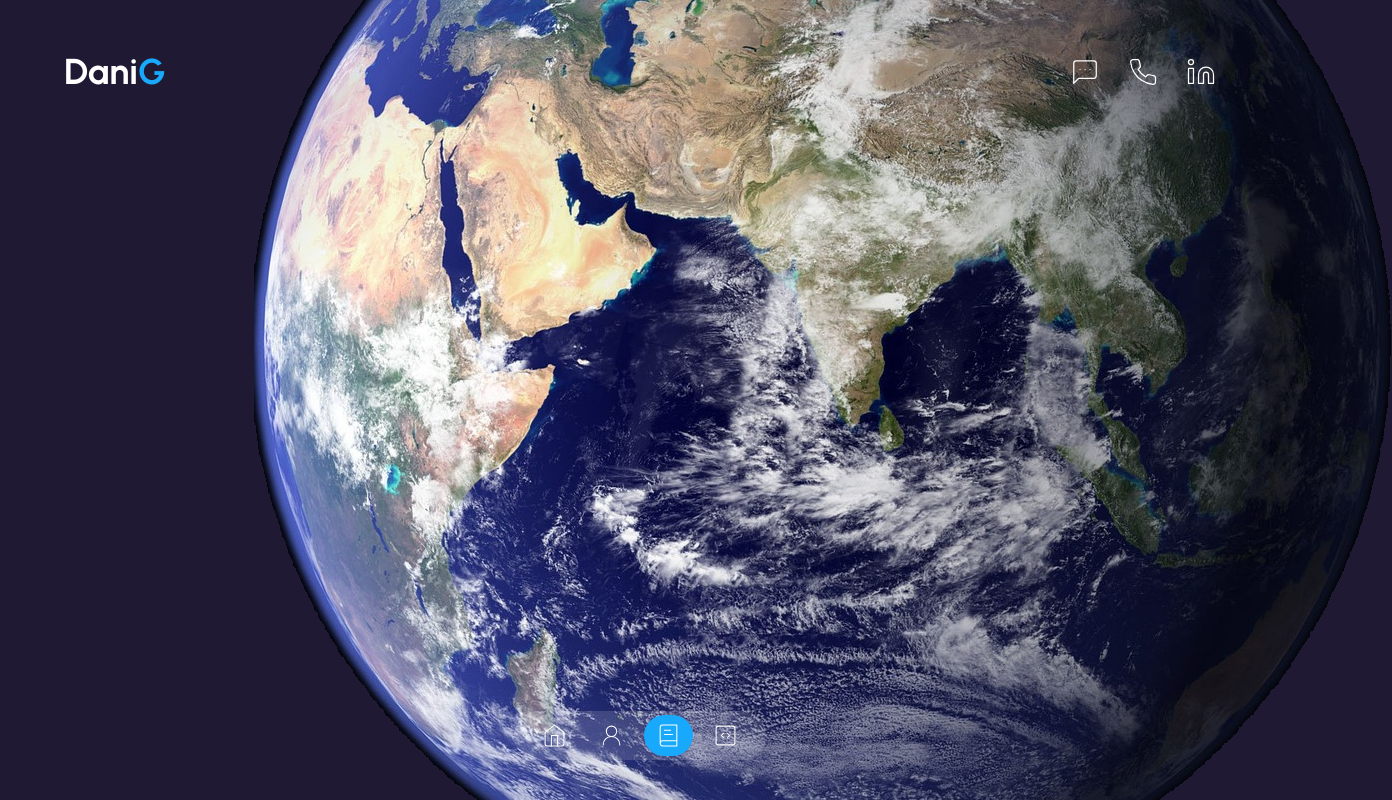
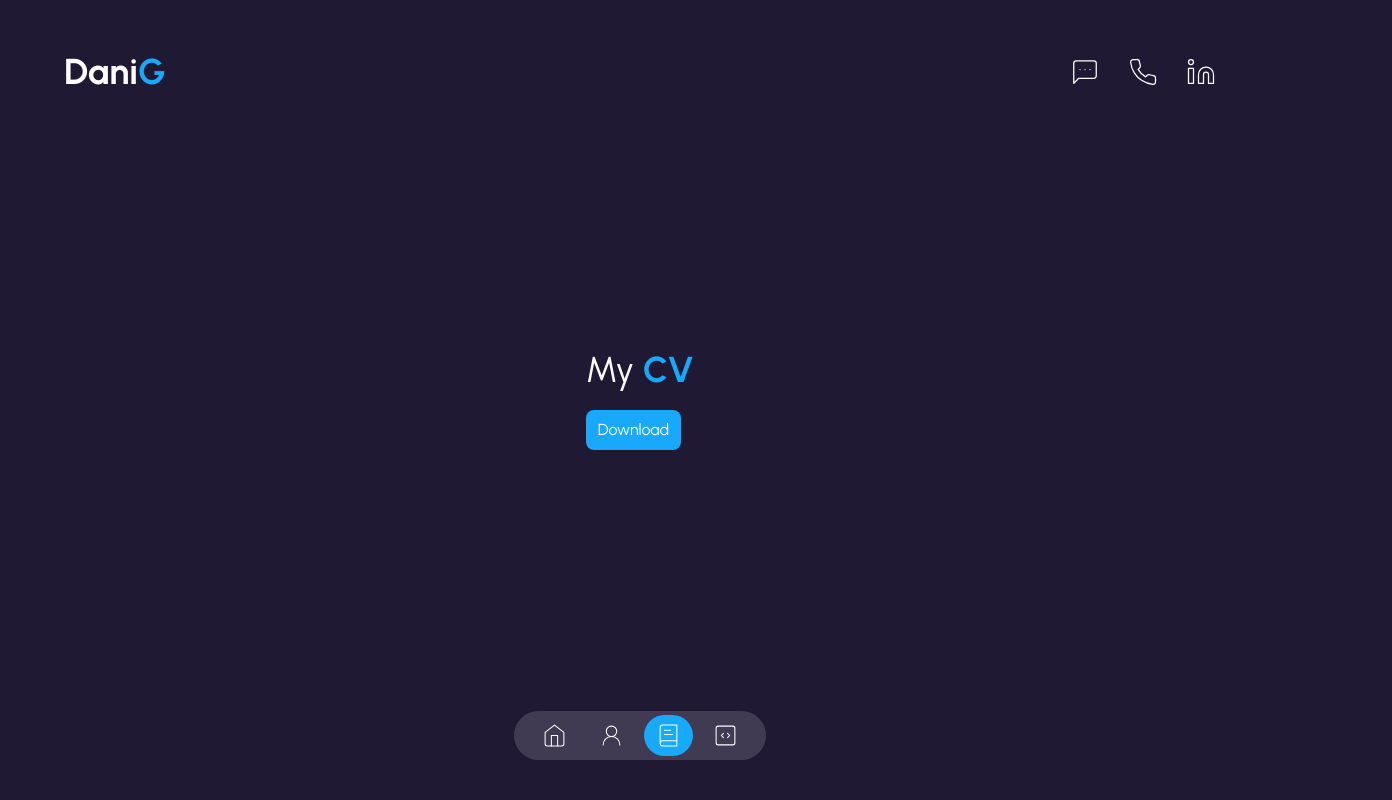
Before and after one commit to DaniGarridoNunez/portfolio, a Next.js app: page /cv in a window 1280 px wide. Shown: the top 800 px of the page, 1392 px wide, since content can reach past the window. Built offline with nearby package versions, Linux system fonts and the light colour scheme.

Commit message:
Temporary image fix and fixed overflox hidden

```diff
--- a/app/(routes)/cv/page.tsx
+++ b/app/(routes)/cv/page.tsx
@@ -7,7 +7,7 @@ const ServicesPage = () => {
         <>
 
             <TransitionPage />
-            <CircleImage />
+            {/* <CircleImage /> */}
             <div className="flex flex-col items-center justify-center h-screen max-w-5xl mx-auto">
                 <div className="max-w-[450px]">
                     <h1 className="text-2xl leading-tight text-center md:text-left md:text-4xl md:mb-5">My <span className="font-bold text-secondary"> CV</span></h1>
--- a/app/layout.tsx
+++ b/app/layout.tsx
@@ -23,7 +23,7 @@ export default function RootLayout({
 }>) {
   return (
     <html lang="en">
-      <body className={`${urbanist.className} overflow-hidden`}>
+      <body className={urbanist.className}>
         <Navbar />
         <Header />
         {children}
```
